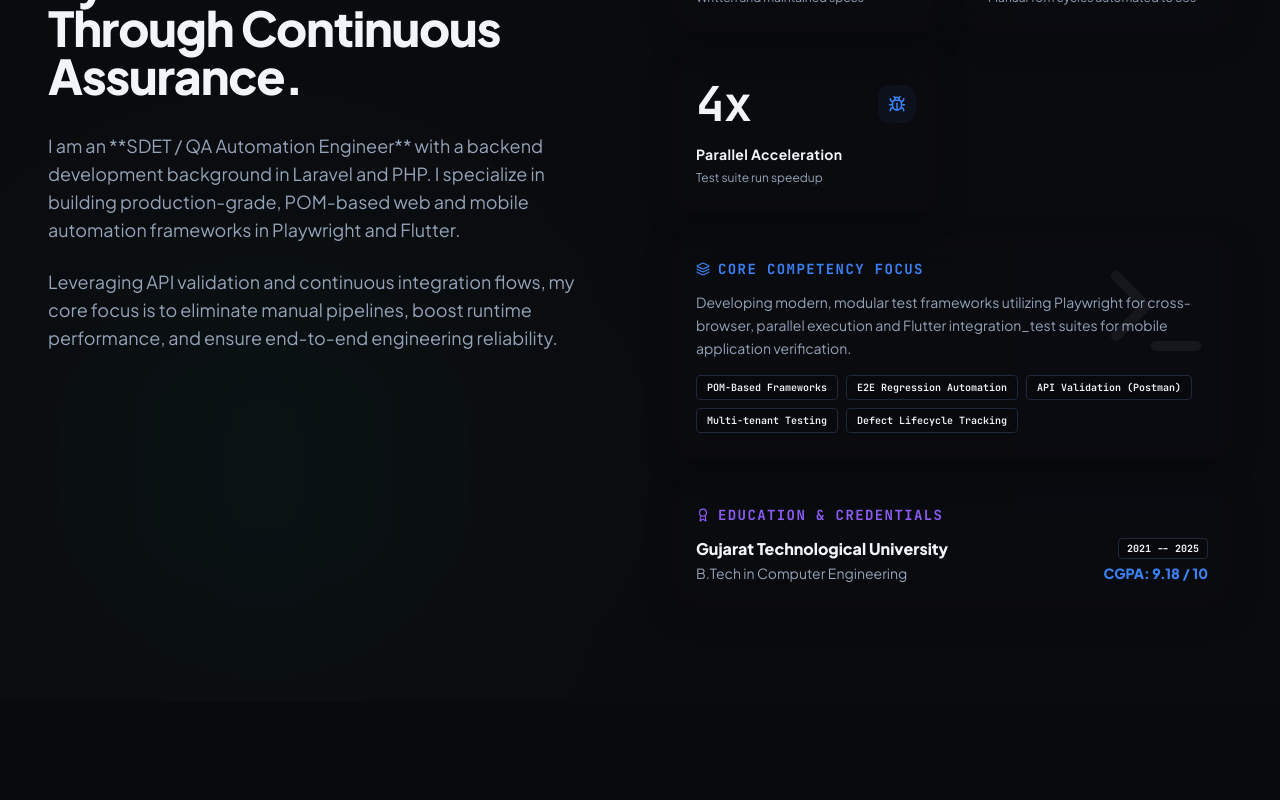
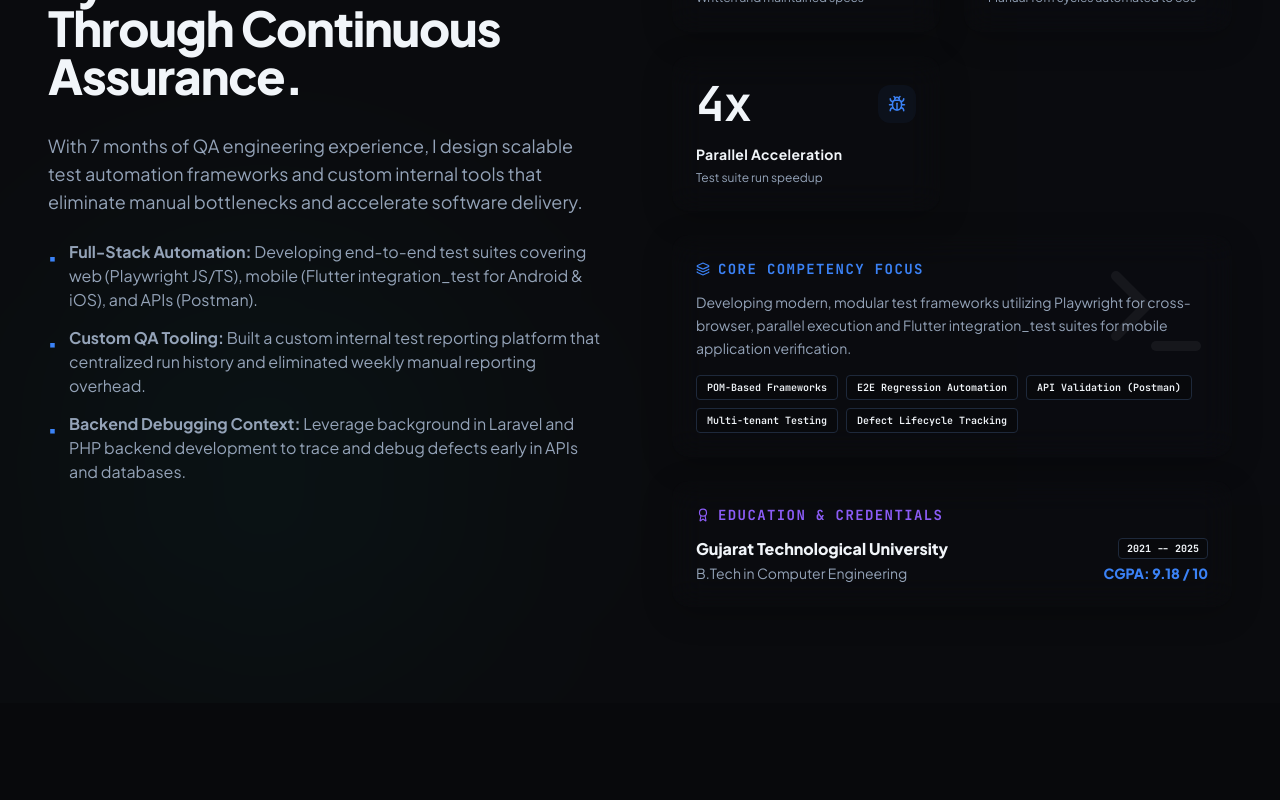
Before and after one commit to pandya-dwip/Dwip-Pandya, a React (Vite) app: page / in a window 1280 px wide. Shown: the part 1020-1820 px from the top of the page. Built offline with nearby package versions, Linux system fonts and the light colour scheme.

Commit message:
add Projects, About, and Hero components to showcase professional experience and portfolio projects

```diff
--- a/src/components/About.tsx
+++ b/src/components/About.tsx
@@ -115,11 +115,28 @@ export default function About() {
 
             <motion.div variants={itemVariants} className="space-y-6 text-brand-text-muted text-base sm:text-lg leading-relaxed">
               <p>
-                I am an **SDET / QA Automation Engineer** with a backend development background in Laravel and PHP. I specialize in building production-grade, POM-based web and mobile automation frameworks in Playwright and Flutter.
+                With 7 months of QA engineering experience, I design scalable test automation frameworks and custom internal tools that eliminate manual bottlenecks and accelerate software delivery.
               </p>
-              <p>
-                Leveraging API validation and continuous integration flows, my core focus is to eliminate manual pipelines, boost runtime performance, and ensure end-to-end engineering reliability.
-              </p>
+              <ul className="space-y-3.5 text-sm sm:text-base text-left">
+                <li className="flex items-start gap-3">
+                  <span className="text-brand-primary select-none mt-1.5">▪</span>
+                  <span>
+                    <strong>Full-Stack Automation:</strong> Developing end-to-end test suites covering web (Playwright JS/TS), mobile (Flutter integration_test for Android & iOS), and APIs (Postman).
+                  </span>
+                </li>
+                <li className="flex items-start gap-3">
+                  <span className="text-brand-primary select-none mt-1.5">▪</span>
+                  <span>
+                    <strong>Custom QA Tooling:</strong> Built a custom internal test reporting platform that centralized run history and eliminated weekly manual reporting overhead.
+                  </span>
+                </li>
+                <li className="flex items-start gap-3">
+                  <span className="text-brand-primary select-none mt-1.5">▪</span>
+                  <span>
+                    <strong>Backend Debugging Context:</strong> Leverage background in Laravel and PHP backend development to trace and debug defects early in APIs and databases.
+                  </span>
+                </li>
+              </ul>
             </motion.div>
           </div>
 
--- a/src/components/Hero.tsx
+++ b/src/components/Hero.tsx
@@ -209,7 +209,7 @@ export default function Hero() {
             transition={{ duration: 0.8, delay: 0.25, ease: [0.16, 1, 0.3, 1] }}
             className="text-lg sm:text-xl text-brand-text-muted max-w-xl mb-10 leading-relaxed font-normal"
           >
-            SDET focused on scalable automation systems, testing infrastructure, and end-to-end quality engineering.
+            I specialize in developing automation solutions for web, mobile, and API testing, with experience in Playwright, Flutter integration testing, and custom QA reporting dashboards focused on improving software quality and testing efficiency.
           </motion.p>
 
           {/* Call to action buttons */}
@@ -298,8 +298,7 @@ export default function Hero() {
               </div>
               <div className="bg-brand-bg/50 border border-brand-border/60 rounded-xl p-2 sm:p-3 flex flex-col items-center justify-center min-w-0">
                 <span className="text-[9px] sm:text-xs font-semibold text-brand-text-muted uppercase tracking-wider mb-1 text-center truncate w-full">Status</span>
-                <span className={`text-[9px] sm:text-xs font-extrabold font-mono uppercase mt-1 px-1.5 py-0.5 rounded text-center truncate w-full ${
-                  testStatus === 'completed'
+                <span className={`text-[9px] sm:text-xs font-extrabold font-mono uppercase mt-1 px-1.5 py-0.5 rounded text-center truncate w-full ${testStatus === 'completed'
                     ? 'bg-brand-success/10 text-brand-success'
                     : 'bg-brand-warning/10 text-brand-warning animate-pulse'
                   }`}>
@@ -314,8 +313,7 @@ export default function Hero() {
                 {terminalLogs.map((log, idx) => (
                   <div
                     key={idx}
-                    className={`${
-                      log.includes('✓')
+                    className={`${log.includes('✓')
                         ? 'text-green-400 font-semibold'
                         : log.includes('$')
                           ? 'text-slate-400'
@@ -359,8 +357,7 @@ export default function Hero() {
                   return (
                     <span
                       key={index}
-                      className={`text-[10px] px-2.5 py-1 rounded-full border transition-all duration-300 flex items-center gap-1 ${
-                        isDone
+                      className={`text-[10px] px-2.5 py-1 rounded-full border transition-all duration-300 flex items-center gap-1 ${isDone
                           ? 'bg-brand-success/10 border-brand-success/30 text-brand-success font-semibold'
                           : 'bg-brand-surface/40 border-brand-border text-brand-text-muted opacity-60'
                         }`}
--- a/src/components/Projects.tsx
+++ b/src/components/Projects.tsx
@@ -17,12 +17,12 @@ const projects: Project[] = [
   {
     id: 1,
     title: 'Custom Test Execution & Reporting Platform',
-    category: 'Internal Tool — Vite, Excel/Google Sheets',
-    description: 'Built a web-based test management platform for structured test case tracking, real-time execution monitoring, and multi-format report generation.',
+    category: 'Internal Tool — Vite, ExcelJS, Chart.js, Google Sheets API',
+    description: 'Designed and developed a custom internal test execution and reporting platform to streamline QA reporting processes. The solution eliminated manual spreadsheet-based reporting efforts and introduced centralized historical test run tracking and comparison capabilities.',
     bullets: [
-      'Designed a real-time dashboard displaying execution counts, pass/fail rate metrics, severity charts, and module-wise analytics.',
-      'Built an edit interface for live status updates and maintained execution history logs for historical comparison.',
-      'Developed automated Excel and Google Sheets export producing structured multi-sheet reports.'
+      'Provided the QA team with a centralized live dashboard displaying test execution results, pass rates, failure trends, and module-wise severity analysis.',
+      'Implemented automated Excel and Google Sheets export functionality, generating structured multi-sheet reports with a single click.',
+      'Configured execution log tracking for 80+ test cases, enabling efficient comparison and analysis across multiple test cycles.'
     ],
     tech: ['Vite', 'React', 'ExcelJS', 'Tailwind CSS'],
     github: 'https://github.com/pandya-dwip/qa-report-generator',
```
Lines whose indentation alone changed are shown as unchanged.
